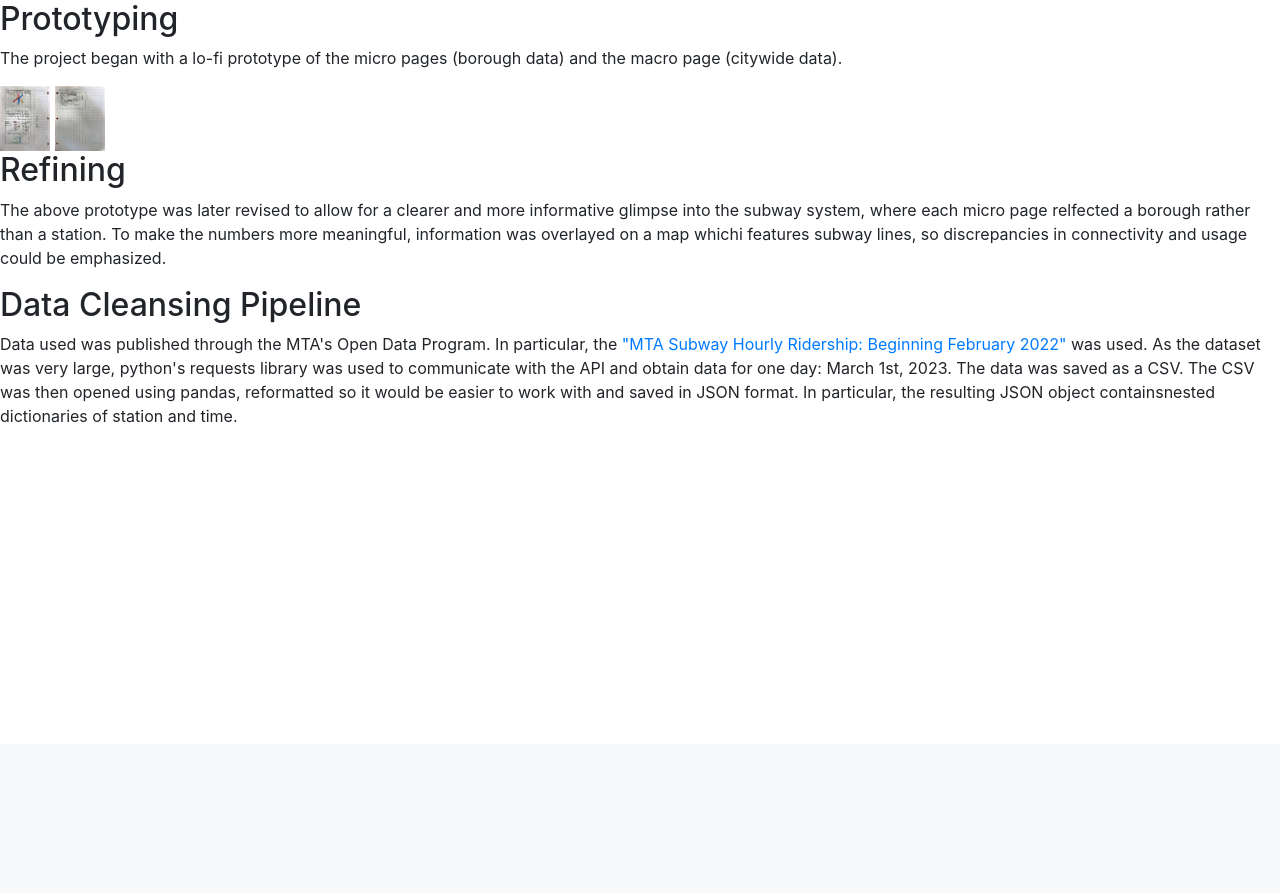
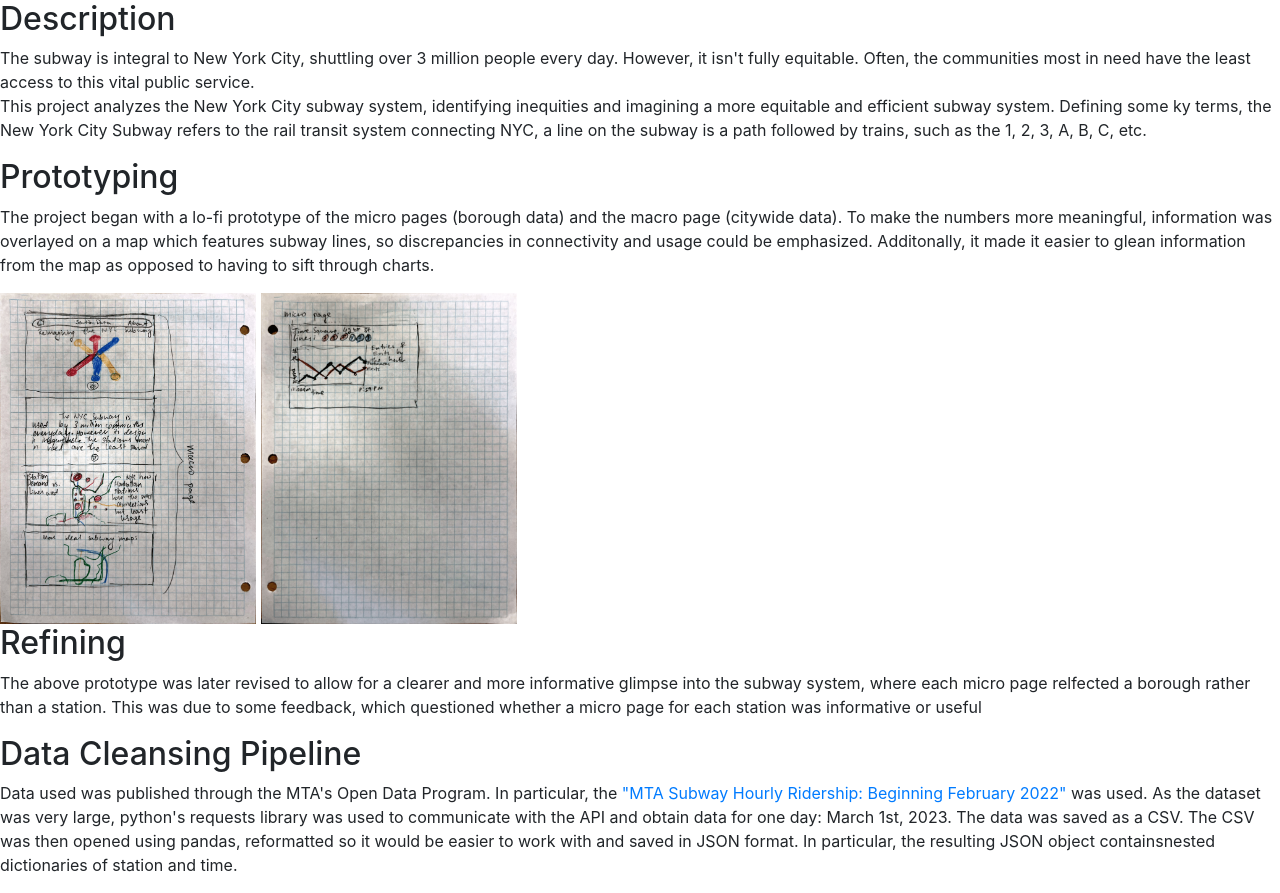
Before and after one commit to mThkTrn/reimagining_subway, a Flask app: page /about in a window 1280 px wide. Shown: the part 56-949 px from the top of the page. Before the commit the page ends 479 px from the top, so only its background shows below. Run offline with Flask 3, Linux system fonts and the light colour scheme; parts of the project's set-up code (start-up, migrations or seed data) failed here and were passed over.

Commit message:
edited some pages

```diff
--- a/static/style.css
+++ b/static/style.css
@@ -3,3 +3,6 @@
     height: 50vw;
     width: 50vw
 }
+img{
+    width: 20vw
+}
--- a/templates/about.html
+++ b/templates/about.html
@@ -10,12 +10,16 @@
 </head>
 <body>
     {% include "navbar.html" %}
+    <h2>Description</h2>
+
+    <p class="description">The subway is integral to New York City, shuttling over 3 million people every day. However, it isn't fully equitable. Often, the communities most in need have the least access to this vital public service.<br>
+        This project analyzes the New York City subway system, identifying inequities and imagining a more equitable and efficient subway system. Defining some ky terms, the New York City Subway refers to the rail transit system connecting NYC, a line on the subway is a path followed by trains, such as the 1, 2, 3, A, B, C, etc.</p>
     <h2>Prototyping</h2>
-    <p class="body-text">The project began with a lo-fi prototype of the micro pages (borough data) and the macro page (citywide data).</p>
-    <img src="images/macro_image.png" width = "50vw">
-    <img src="images/micro_image.png" width = "50vw">
+    <p class="body-text">The project began with a lo-fi prototype of the micro pages (borough data) and the macro page (citywide data).  To make the numbers more meaningful, information was overlayed on a map which features subway lines, so discrepancies in connectivity and usage could be emphasized. Additonally, it made it easier to glean information from the map as opposed to having to sift through charts.</p>
+    <img src="images/macro_image.png">
+    <img src="images/micro_image.png">
 <h2>Refining</h2>
-<p class="bodytext">The above prototype was later revised to allow for a clearer and more informative glimpse into the subway system, where each micro page relfected a borough rather than a station. To make the numbers more meaningful, information was overlayed on a map whichi features subway lines, so discrepancies in connectivity and usage could be emphasized.</p>
+<p class="bodytext">The above prototype was later revised to allow for a clearer and more informative glimpse into the subway system, where each micro page relfected a borough rather than a station. This was due to some feedback, which questioned whether a micro page for each station was informative or useful</p>
     <h2>Data Cleansing Pipeline</h2>
     <p class="bodytext">Data used was published through the MTA's Open Data Program. In particular, the <a href = 'https://data.ny.gov/Transportation/MTA-Subway-Hourly-Ridership-Beginning-February-202/wujg-7c2s/about_data'>"MTA Subway Hourly Ridership: Beginning February 2022"</a> was used.
                         As the dataset was very large, python's requests library was used to communicate with the API and obtain data for one day: March 1st, 2023. The data was saved as a CSV. The CSV was then opened using pandas, reformatted so it would be easier to work with and saved in JSON format. In particular, the resulting JSON object containsnested dictionaries of station and time.</p>
--- a/templates/index.html
+++ b/templates/index.html
@@ -13,12 +13,10 @@
     {% include "navbar.html" %}
 
     <h1>SubwAI: Reimagining the NYC Subway</h1>
-    <p class="description">The subway is integral to New York City, shuttling over 3 million people every day. However, it isn't fully equitable. Often, the communities most in need have the least access to this vital public service.<br>
-                            This project analyzes the New York City subway system, identifying inequities and imagining a more equitable and efficient subway system</p>
 
-
+<h2>Current NYC Subway:</h2>
     {% include "macro.html" %}
-
+<h5>Note the georgpahical discrepancies between connected and unconnected stations, as well as the discrepancy between connectivity and usage.</h5>
     <h2>Improved Subway Map</h2>
     {% include "macro2.html" %}
 {% include "footer.html" %}
```
